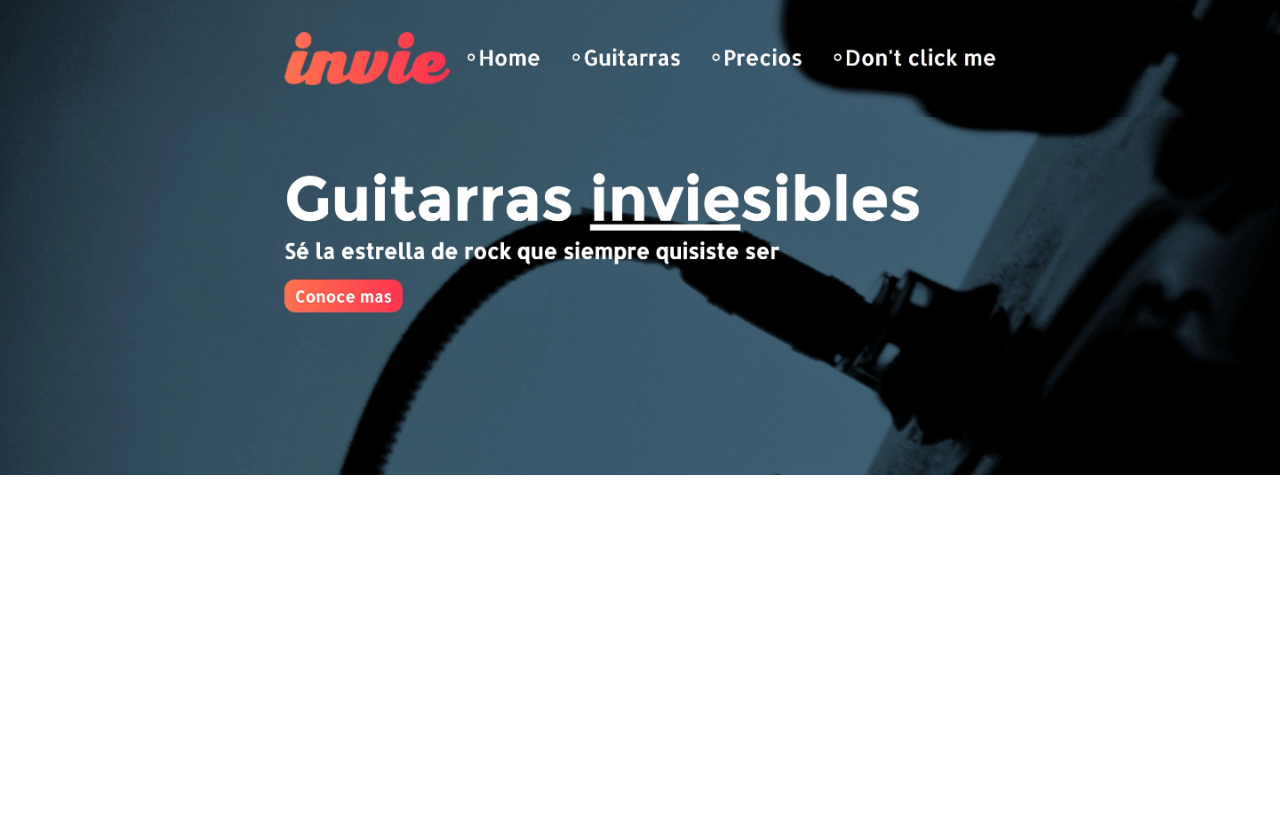
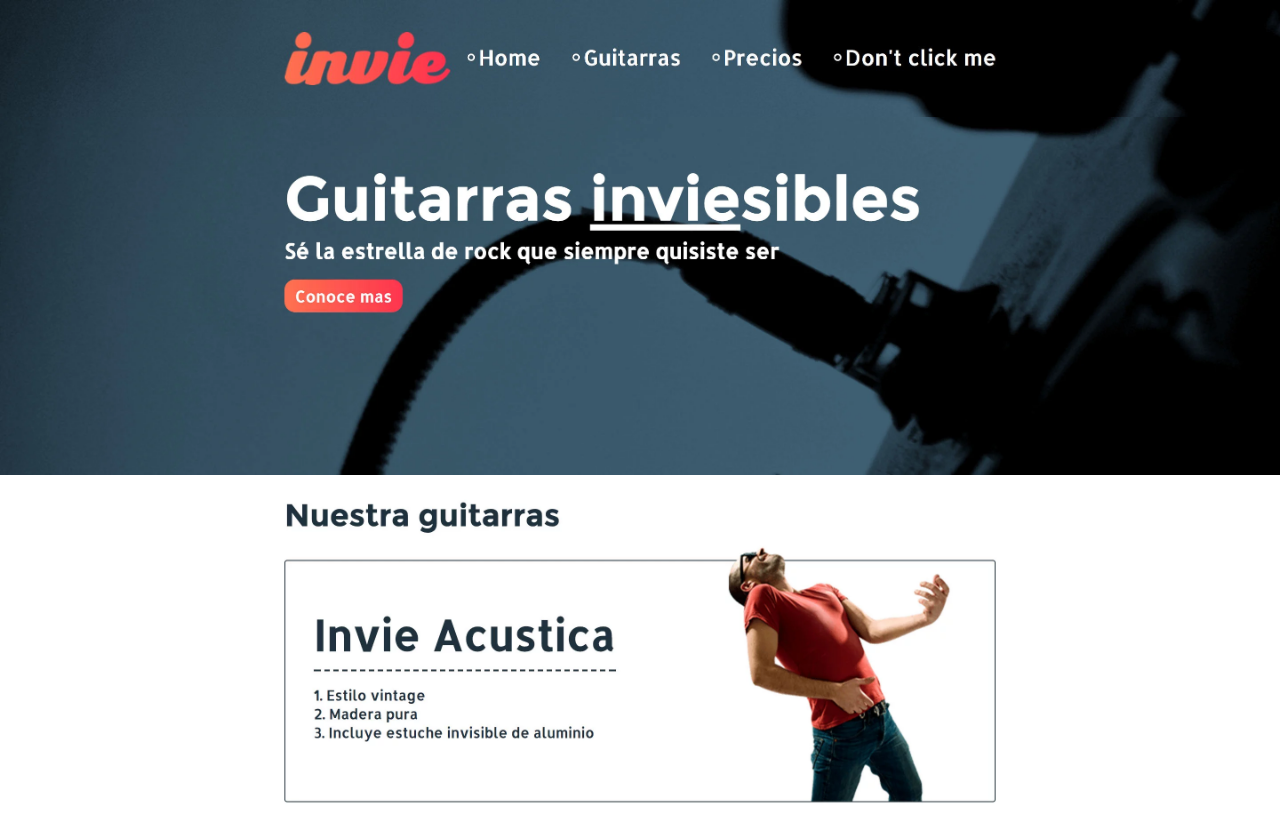
Before and after one commit to josedavid0511/curso-invie-github, a plain HTML site: page index.html in a window 1280 px wide. Drawn offline with Linux system fonts and the light colour scheme.

Commit message:
agregando guitarra acustica

```diff
--- a/index.html
+++ b/index.html
@@ -16,6 +16,9 @@
 <body>
 	<img src="header.jpg.webp" alt="">
 	<img src="hero.jpg.webp" alt="">
+	<img src="acustica.jpg.webp" alt="">
+
+
 
 </body>
 </html>
```
Also changed, not shown: acustica.jpg.webp (added).
